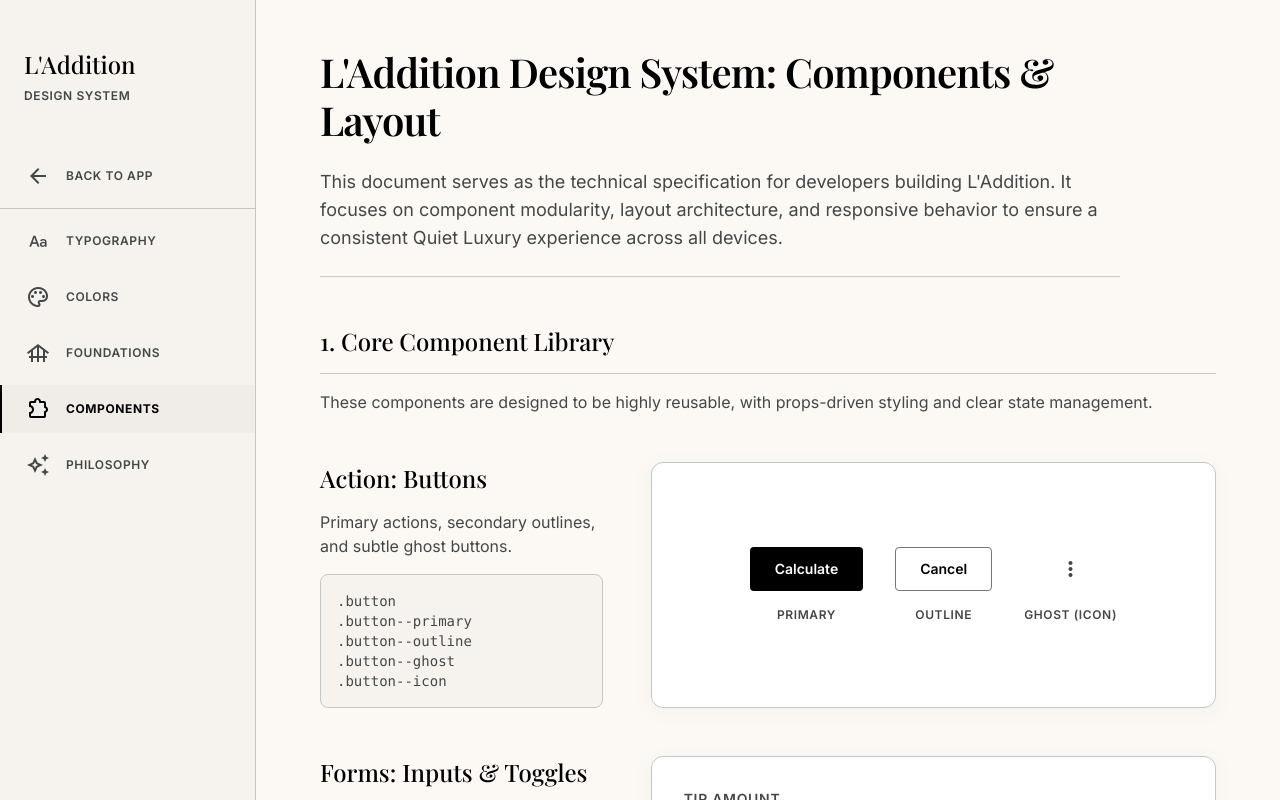
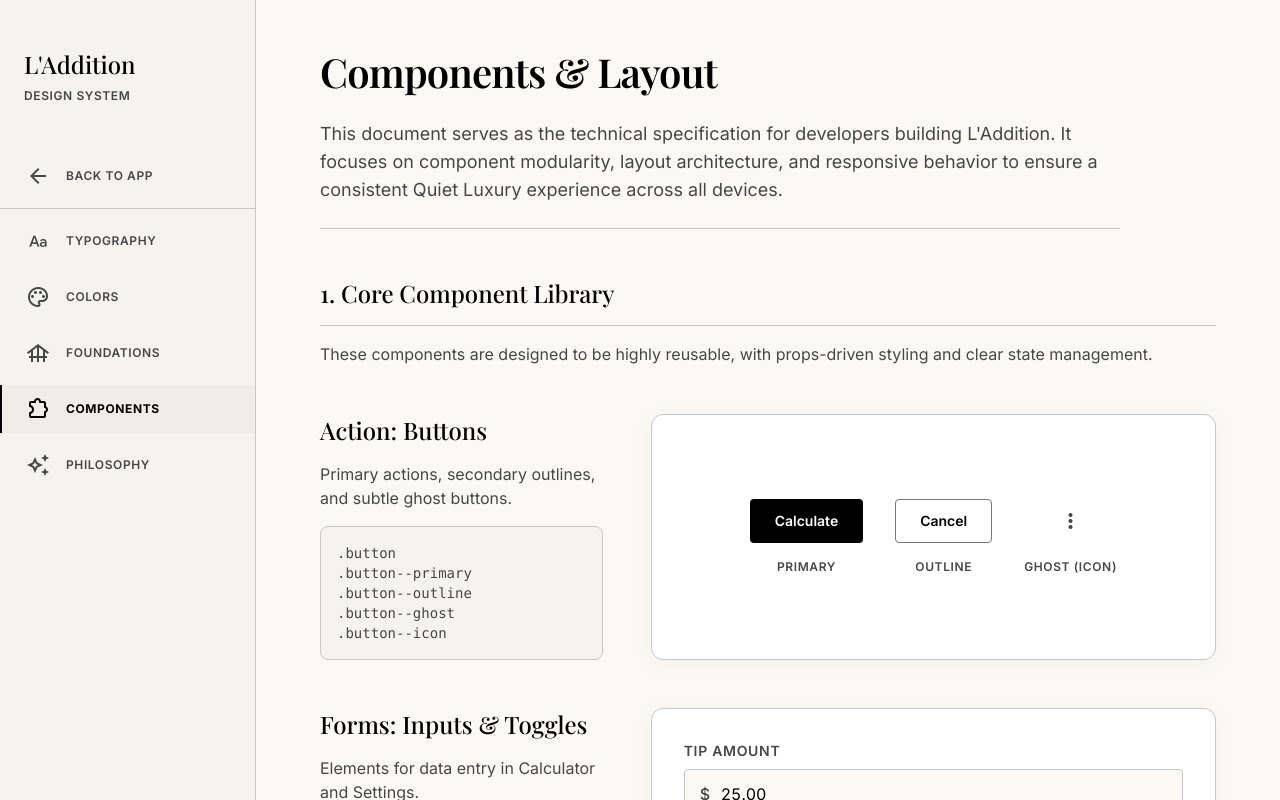
Before and after one commit to SophearithSaing/l-addition-ui, a Vue app: page /design-system/components in a window 1280 px wide. Shown: the top 800 px of the page. Built offline with nearby package versions, Linux system fonts and the light colour scheme; no server answers; a web font is replaced by a local one.

Commit message:
Update copy

```diff
--- a/src/views/design-system/DesignSystemComponentsView.vue
+++ b/src/views/design-system/DesignSystemComponentsView.vue
@@ -6,9 +6,7 @@
 <template>
   <article class="design-system-page section-stack">
     <section class="design-system-hero stack-md">
-      <h1 class="type-display-lg text-primary">
-        L'Addition Design System: Components &amp; Layout
-      </h1>
+      <h1 class="type-display-lg text-primary">Components &amp; Layout</h1>
       <p class="type-body-lg text-muted">
         This document serves as the technical specification for developers building L'Addition. It
         focuses on component modularity, layout architecture, and responsive behavior to ensure a
```
